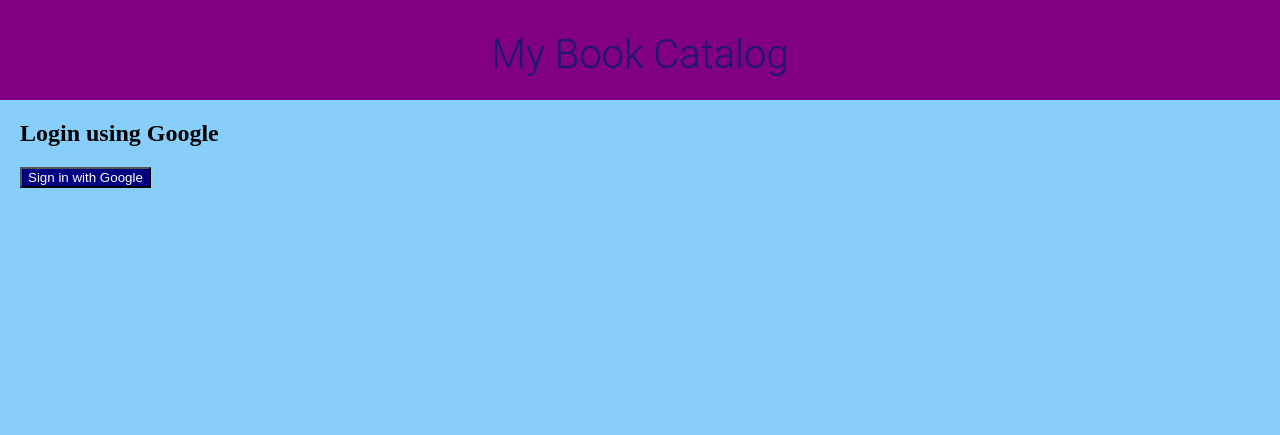
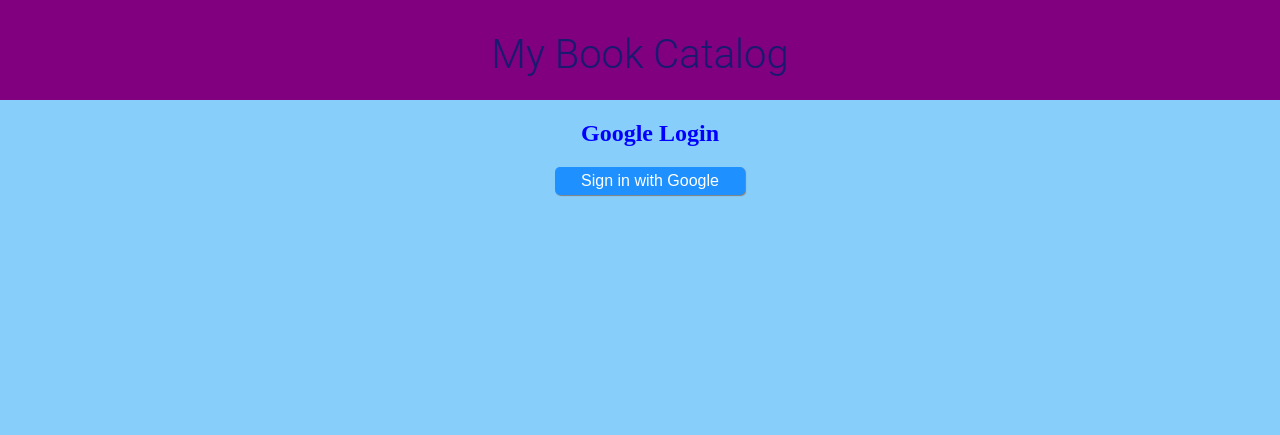
Before and after one commit to sarah-thomens/item-catalog-project, a Flask app: page /login in a window 1280 px wide. Shown: the top 435 px of the page. Run offline with Flask 2, Linux system fonts and the light colour scheme; some libraries are stand-ins or nearby versions.

Commit message:
Login Page CSS.

```diff
--- a/catalog/static/styles.css
+++ b/catalog/static/styles.css
@@ -121,13 +121,14 @@ header nav
 
 .login-button
 {
-	width: 70px;
+	width: 80px;
 	font-size: 20px;
 	color: white;
 	background-color: navy;
 	height: 50px;
 	margin-top: auto;
 	margin-bottom: auto;
+	padding: 8px;
 }
 
 .login-button:hover
@@ -201,6 +202,40 @@ header nav
 	display: flex;
 	justify-content: space-between;
 }
+
+/*--Login Page CSS-------------------------------------------------------------*/
+.google-login
+{
+	margin-left: auto;
+	margin-right: auto;
+	color: blue;
+}
+
+.google-button
+{
+	text-align: center;
+}
+
+#signinButton
+{
+	display: inline-block;
+	background: DodgerBlue;
+	color: white;
+	width: 190px;
+	border-radius: 5px;
+	border: none;
+	box-shadow: 1px 1px 1px grey;
+	white-space: nowrap;
+	font-size: 16px;
+	padding: 5px;
+}
+
+#signinButton:hover
+{
+	background: white;
+	color: DodgerBlue;
+}
+
 
 /*-------------------------------------------------------------------------------
  Responsive CSS Code
--- a/catalog/templates/login.html
+++ b/catalog/templates/login.html
@@ -14,10 +14,12 @@
 <div class="main-and-sidebar-wrapper">
 	<section class="main login-main">
 		<div class="page-headers login-headers">
-			<h2>Login using Google</h2>
+			<h2 class="google-login">Google Login</h2>
 		</div>
 		<!-- GOOGLE PLUS SIGN IN ---------------------------------------------------->
-		<button id="signinButton">Sign in with Google</button>
+		<div class="google-button">
+			<button id="signinButton">Sign in with Google</button>
+		</div>
 		<div id="result"></div>
 		<script>
 			$('#signinButton').click(function()
```
Also changed, not shown: catalog/booksCatalog.db.
